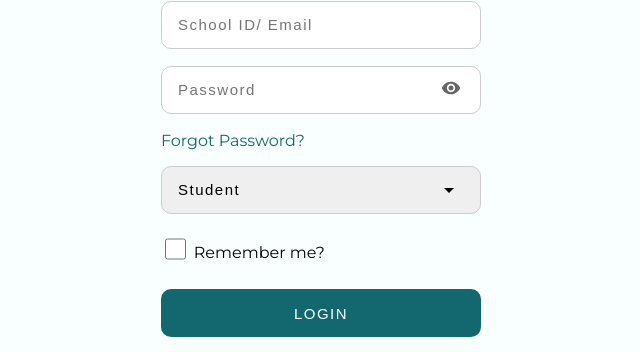
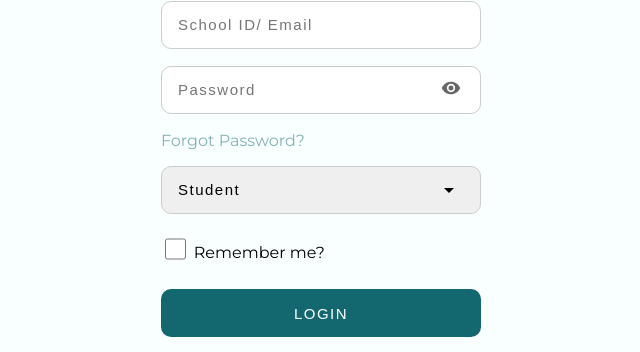
Before and after one commit to crislorence2023/Capstone-Insightrix, a PHP site: page /eval/Assessmentsurvey/login.php in a window 1280 px wide. Shown: the part 210-562 px from the top of the page, without its empty margins (319-959 px from the left). Run offline with PHP 8.4, Linux system fonts and the light colour scheme; data comes from the database, SQL or seed files in the repository.

Commit message:
Update login.php

```diff
--- a/eval/Assessmentsurvey/login.php
+++ b/eval/Assessmentsurvey/login.php
@@ -455,7 +455,8 @@ input-group1 {
                 </div>
             </div>
 
-            <a href="forgot-password.php" class="forgot-password">Forgot Password?</a>
+            <a href="forgot-password.php" class="forgot-password disabled" style="pointer-events: none; opacity: 0.5;">Forgot Password?</a>
+
 
             <div class="input-group1">
                 <div class="dropdown">
```
